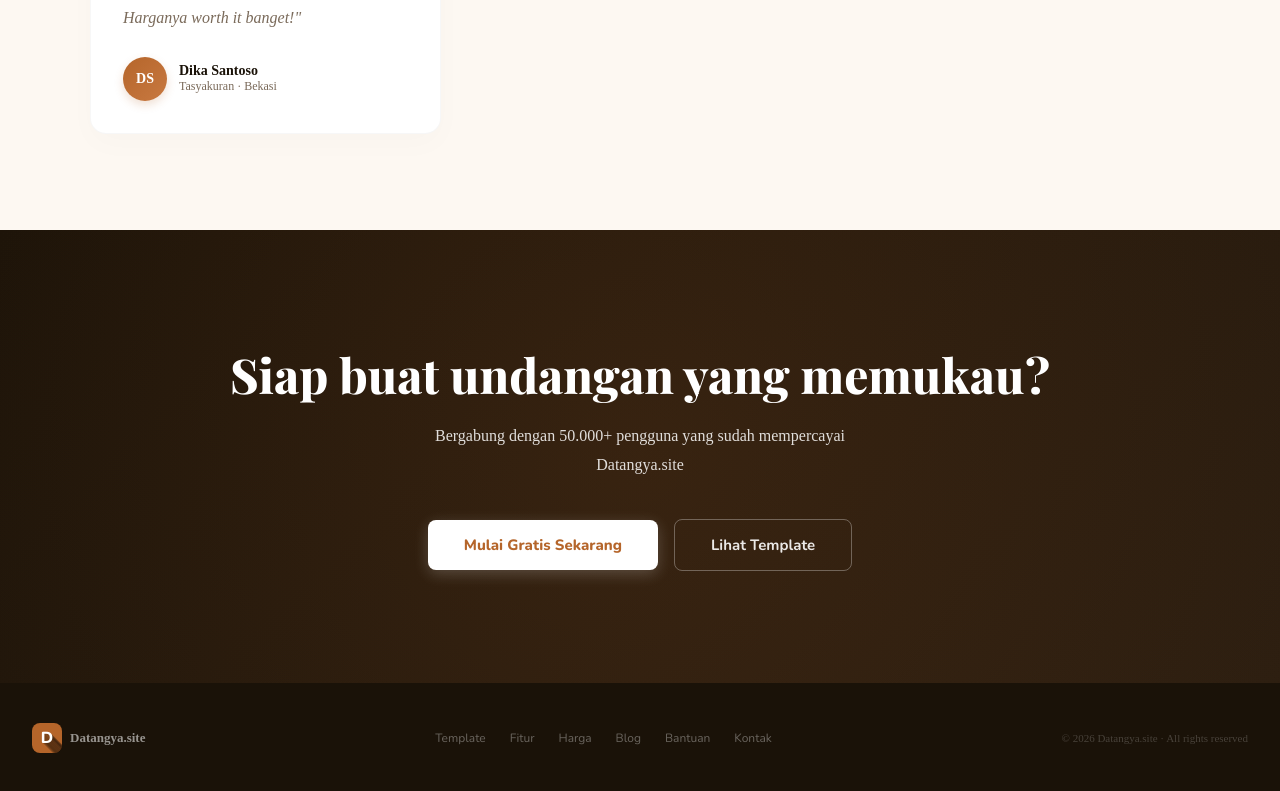
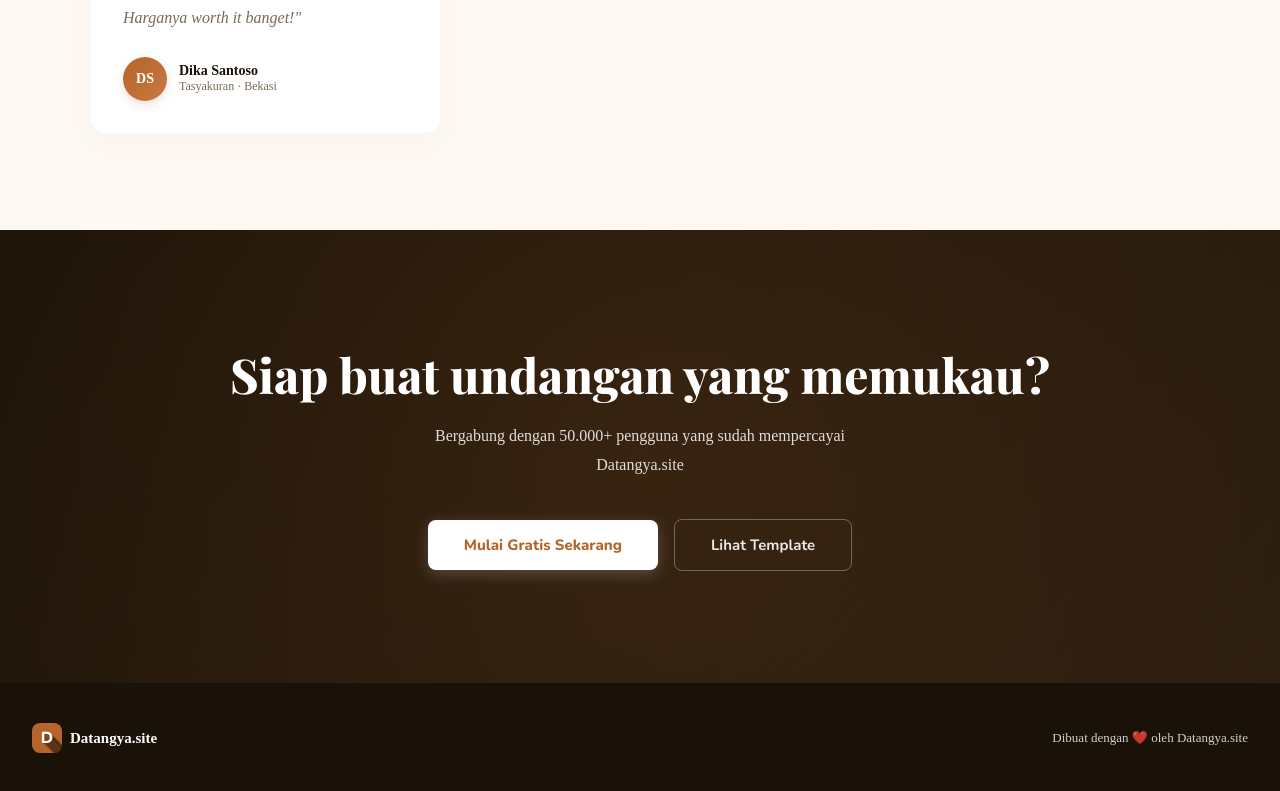
Before and after one commit to putrarolli93/nikahanID-FE, a React (Vite) app: page / in a window 1280 px wide. Shown: the part 4153-4944 px from the top of the page. Built offline with nearby package versions, Linux system fonts and the light colour scheme; no server answers; a web font is replaced by a local one.

Commit message:
update footer

```diff
--- a/src/components/shared/Footer.jsx
+++ b/src/components/shared/Footer.jsx
@@ -6,12 +6,7 @@ export default function Footer({ setPage }) {
         <div className="footer-logo-icon">D</div>
         <span className="footer-logo-text">Datangya.site</span>
       </div>
-      <div className="footer-links">
-        {["Template", "Fitur", "Harga", "Blog", "Bantuan", "Kontak"].map(l => (
-          <button key={l} onClick={() => l === "Template" && setPage("templates")}>{l}</button>
-        ))}
-      </div>
-      <div className="footer-copy">© 2026 Datangya.site · All rights reserved</div>
+      <div className="footer-copy">Dibuat dengan ❤️ oleh Datangya.site</div>
     </footer>
   );
 }
--- a/src/styles/components.css
+++ b/src/styles/components.css
@@ -63,11 +63,8 @@
   overflow: hidden;
   text-shadow: 1px 1px 0 rgba(0,0,0,0.15), 2px 2px 0 rgba(0,0,0,0.15), 3px 3px 0 rgba(0,0,0,0.15), 4px 4px 0 rgba(0,0,0,0.15), 5px 5px 0 rgba(0,0,0,0.15), 6px 6px 0 rgba(0,0,0,0.15), 7px 7px 0 rgba(0,0,0,0.15), 8px 8px 0 rgba(0,0,0,0.15), 9px 9px 0 rgba(0,0,0,0.15), 10px 10px 0 rgba(0,0,0,0.15), 11px 11px 0 rgba(0,0,0,0.15), 12px 12px 0 rgba(0,0,0,0.15), 13px 13px 0 rgba(0,0,0,0.15), 14px 14px 0 rgba(0,0,0,0.15), 15px 15px 0 rgba(0,0,0,0.15), 16px 16px 0 rgba(0,0,0,0.15), 17px 17px 0 rgba(0,0,0,0.15), 18px 18px 0 rgba(0,0,0,0.15), 19px 19px 0 rgba(0,0,0,0.15), 20px 20px 0 rgba(0,0,0,0.15), 21px 21px 0 rgba(0,0,0,0.15), 22px 22px 0 rgba(0,0,0,0.15), 23px 23px 0 rgba(0,0,0,0.15), 24px 24px 0 rgba(0,0,0,0.15), 25px 25px 0 rgba(0,0,0,0.15), 26px 26px 0 rgba(0,0,0,0.15), 27px 27px 0 rgba(0,0,0,0.15), 28px 28px 0 rgba(0,0,0,0.15), 29px 29px 0 rgba(0,0,0,0.15), 30px 30px 0 rgba(0,0,0,0.15);
 }
-.footer-logo-text { font-weight: 700; font-size: 13px; color: rgba(255,255,255,0.55); }
-.footer-links { display: flex; gap: 1.5rem; flex-wrap: wrap; }
-.footer-links button { font-size: 12px; color: rgba(255,255,255,0.35); background: none; border: none; cursor: pointer; transition: color .2s; font-family: 'Nunito', sans-serif; }
-.footer-links button:hover { color: rgba(255,255,255,0.7); }
-.footer-copy { font-size: 11px; color: rgba(255,255,255,0.2); }
+.footer-logo-text { font-weight: 700; font-size: 15px; color: #ffffff; }
+.footer-copy { font-size: 13px; font-weight: 500; color: rgba(255, 255, 255, 0.8); }
 
 /* ── MOBILE NAVIGATION ── */
 .nav-links-desktop {
```
